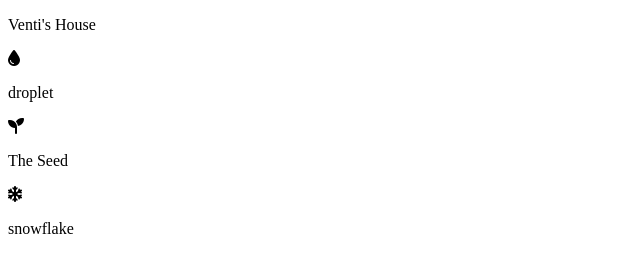
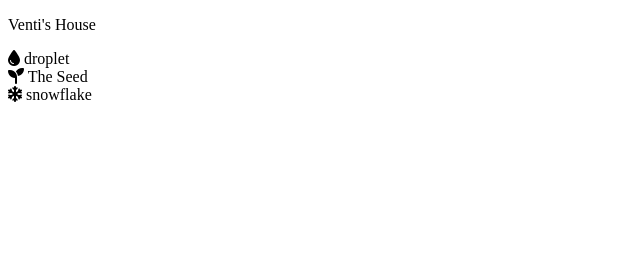
Before and after one commit to ariel040132/AC-Flip-Card-Micro-Project, a plain HTML site: page index.html in a window 1280 px wide. Shown: the whole page, without its empty margins (0-640 px from the left). Drawn offline with Linux system fonts and the light colour scheme.

Commit message:
adjust icon position

```diff
--- a/index.html
+++ b/index.html
@@ -14,11 +14,13 @@
     <div>
       <p>Venti's House</p>
       <i class="fa-solid fa-droplet"></i>
-      <p>droplet</p>
+      <span>droplet</span>
+      <br />
       <i class="fa-solid fa-seedling"></i>
-      <p>The Seed</p>
+      <span>The Seed</span>
+      <br />
       <i class="fa-solid fa-snowflake"></i>
-      <p>snowflake</p>
+      <span>snowflake</span>
     </div>
   </body>
 </html>
```
